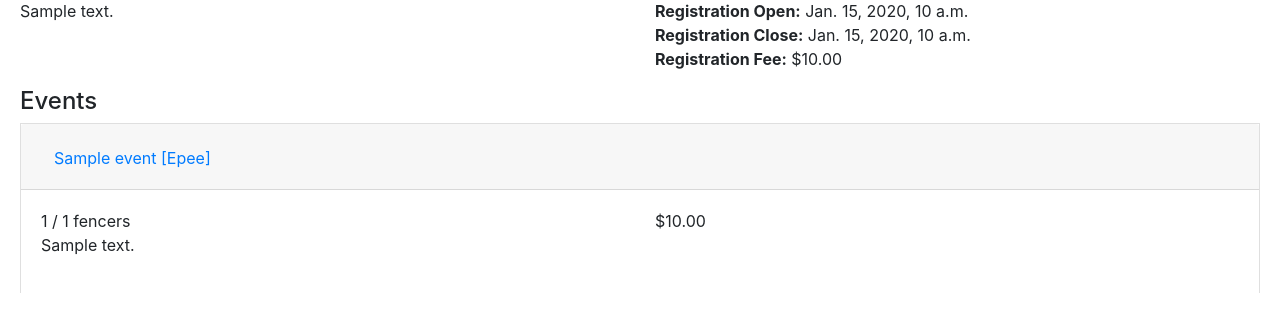
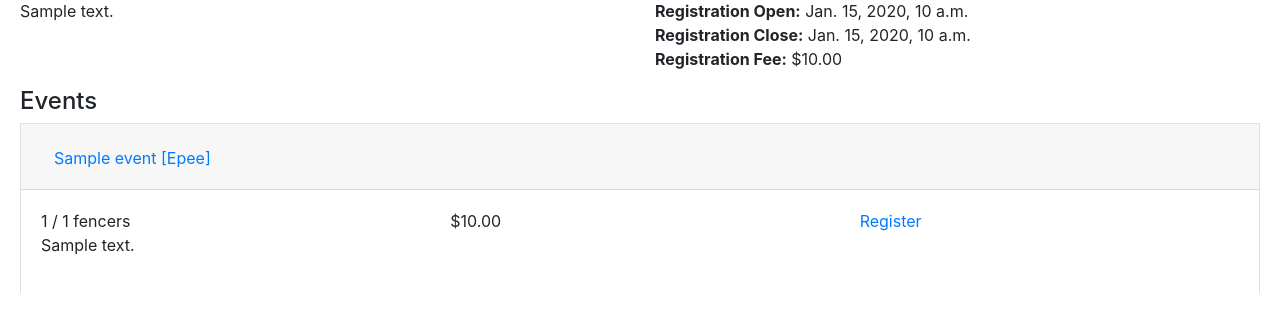
Before and after one commit to brianjaustin/ftman, a Django app: page /tournament/1 in a window 1280 px wide, after a click that opens the changed part. Shown: the part 119-451 px from the top of the page. Run offline with Django 3.2, Linux system fonts and the light colour scheme; a user stored in the database is signed in; tables that the repository leaves empty hold one stand-in row (values such as "Sample post"); some libraries are stand-ins or nearby versions.

Commit message:
Create event registration handler

```diff
--- a/templates/tournament/tournament_detail.html
+++ b/templates/tournament/tournament_detail.html
@@ -35,6 +35,9 @@
         <div class="row">
           <div class="col-sm">{{ event.fencers.count }} / {{ event.fencers_max }} fencers</div>
           <div class="col-sm">${{ event.fee }}</div>
+            {% if user.is_authenticated %}
+                <div class="col-sm"><a href="{% url "event_register" event.pk %}">Register</a></div>
+            {% endif %}
         </div>
         <p>{{ event.description }}</p>
       </div>
--- a/tournament/urls.py
+++ b/tournament/urls.py
@@ -13,4 +13,10 @@ urlpatterns = [
         views.TournamentDetail.as_view(),
         name="tournament_detail",
     ),
+    # Event model urls
+    path(
+        "event/<int:event_id>/register",
+        views.register_fencer,
+        name="event_register",
+    ),
 ]
--- a/tournament/views.py
+++ b/tournament/views.py
@@ -1,6 +1,9 @@
+from django.contrib import messages
+from django.contrib.auth.decorators import login_required
+from django.shortcuts import redirect, get_object_or_404
 from django.views import generic
 
-from .models import Tournament
+from .models import Tournament, Event
 
 
 class TournamentList(generic.ListView):
@@ -20,3 +23,25 @@ class TournamentDetail(generic.DetailView):
 
     model = Tournament
     context_object_name = "tournament"
+
+
+@login_required
+def register_fencer(request, event_id):
+    """
+    Register the current fencer (user) for the given tournament.
+    Args:
+        request: Django request object, used to retrieve the current user
+        event_id: the event to register the current user for
+    Returns:
+        redirect to tournament_detail
+    """
+    event = get_object_or_404(Event, pk=event_id)
+    fencer = request.user
+    if event.can_fence(fencer):
+        event.fencers.add(fencer)
+        messages.success(
+            request, "Registered successfully for {}".format(event)
+        )
+    else:
+        messages.error(request, "Failed to register for {}".format(event))
+    return redirect("tournament_detail", pk=event.tournament.pk)
```
